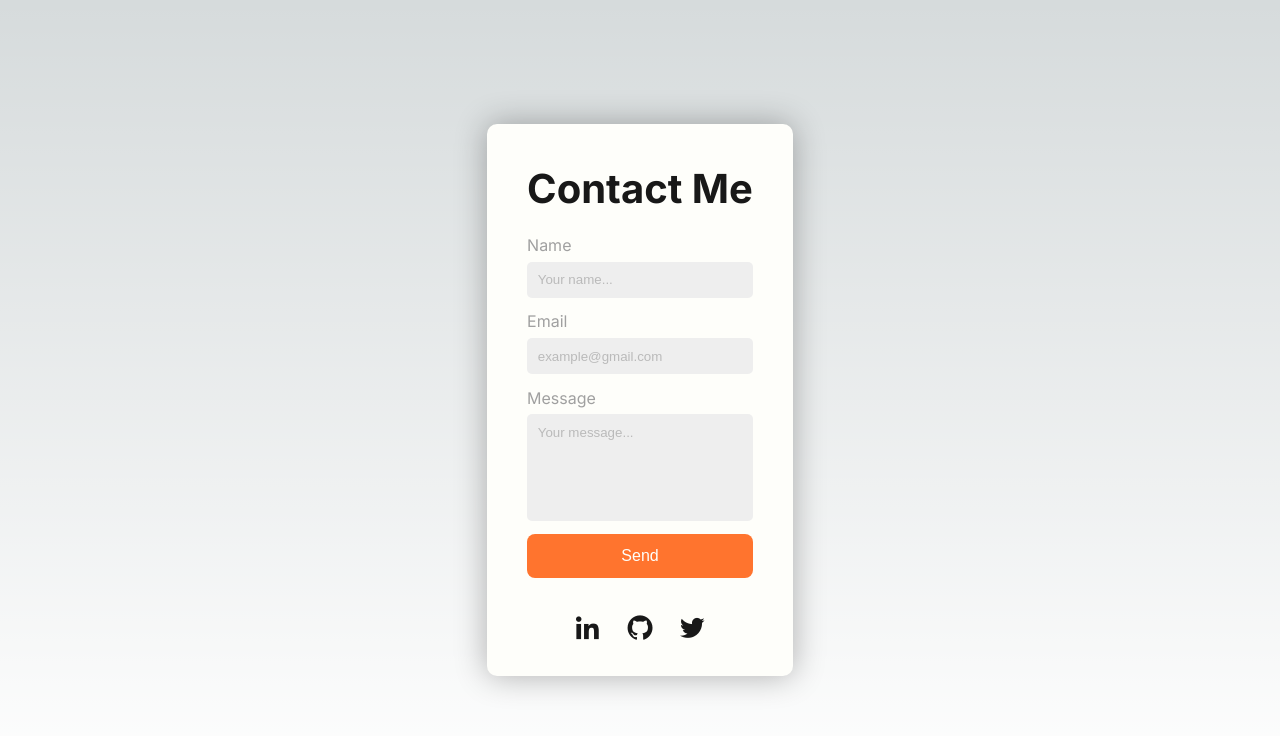
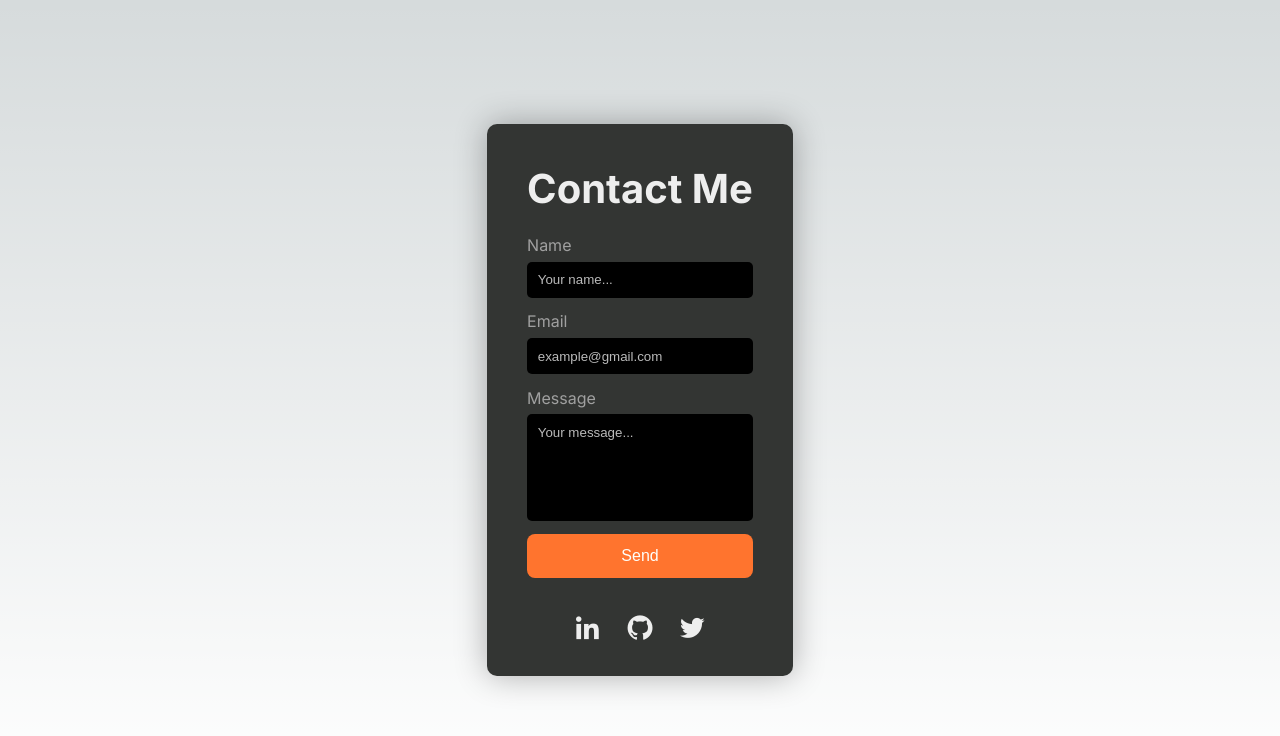
Before and after one commit to iam-weijie/find-my-prof, a Next.js app: page /contact in a window 1280 px wide. Shown: the top 736 px of the page. Built offline with nearby package versions, Linux system fonts and the light colour scheme.

Commit message:
change contact form theme to black

```diff
--- a/app/contact/page.js
+++ b/app/contact/page.js
@@ -80,17 +80,17 @@ export default function Contact() {
         <ul>
           <li>
             <a href="https://www.linkedin.com/in/weijiew/">
-              <i className="bx bxl-linkedin"></i>
+              <i className="bx bxl-linkedin" style={{ color: "#eeeeee" }}></i>
             </a>
           </li>
           <li>
             <a href="https://github.com/iam-weijie">
-              <i className="bx bxl-github"></i>
+              <i className="bx bxl-github" style={{ color: "#eeeeee" }}></i>
             </a>
           </li>
           <li>
             <a href="https://x.com/iam_weijie">
-              <i class="bx bxl-twitter"></i>
+              <i className="bx bxl-twitter" style={{ color: "#eeeeee" }}></i>
             </a>
           </li>
         </ul>
--- a/app/contact/page.module.css
+++ b/app/contact/page.module.css
@@ -12,14 +12,14 @@
   align-items: center;
 }
 .main > div {
-  background: #fefefa;
+  background: #333533;
   padding: 2.5em;
   border-radius: 10px;
   box-shadow: 0 0 2em rgba(0, 0, 0, 0.3);
 }
 .main h1 {
   font-size: 2.5em;
-  color: #181818;
+  color: #eee;
 }
 .main form {
   display: flex;
@@ -35,7 +35,7 @@
   width: 100%;
   border-radius: 5px;
   margin: 0.5em 0 1em 0;
-  background: #eee;
+  background: black;
   color: #969696;
 }
 .main label {
```
